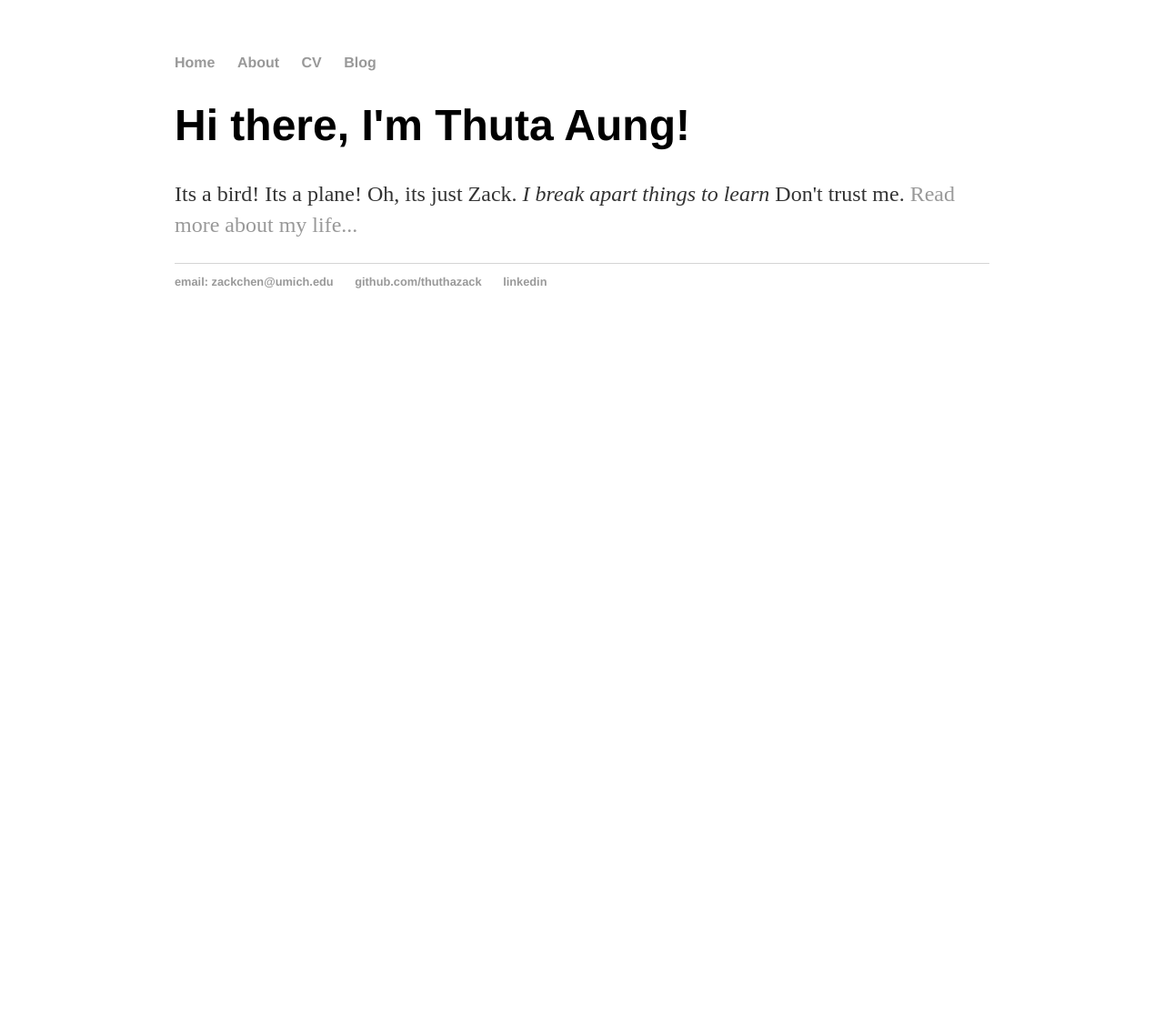
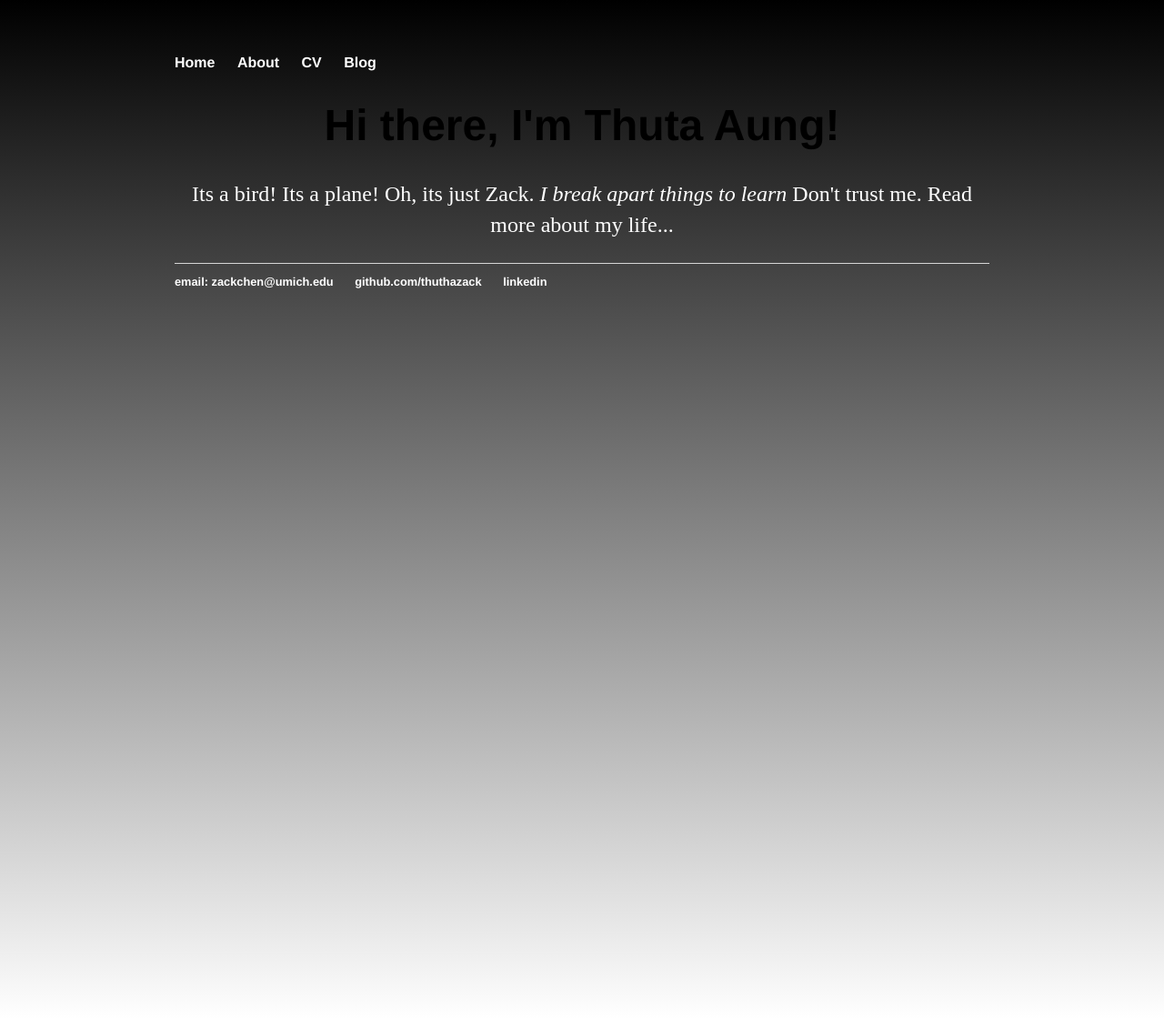
Before and after one commit to thuthazack/thuthazack.github.io, a Jekyll site: the page built from index.html, in a window 1280 px wide. Shown: the whole page at 91% size. Built offline with Jekyll 4.4.1, drawn with Linux system fonts in a browser that asks for light colours; before the commit the page ends 900 px from its top, so only the background shows below that.

Commit message:
modified background css, and added gem files for local updates

```diff
--- /dev/null
+++ b/Gemfile
@@ -0,0 +1,2 @@
+source 'https://rubygems.org'
+gem 'github-pages', group: :jekyll_plugins
--- a/_layouts/default.html
+++ b/_layouts/default.html
@@ -1,15 +1,14 @@
 <!DOCTYPE html>
 	<html>
-		<head><center>
+		<head>
 			<title>
 				{{ page.title }}
 
 			</title>
-			</center>
 			<!-- link to main stylesheet -->
 			<link rel="stylesheet" type="text/css" href="/css/main.css">
 		</head>
-		<body>
+		<body bgcolor="#404040">
 			<nav>
 	    		<ul>
 	        		<li><a href="/">Home</a></li>
@@ -19,9 +18,9 @@
 	    		</ul>
 			</nav>
 			<div class="container">
-
+			<center>
 			{{ content }}
-
+		</center>
 			</div><!-- /.container -->
 			<footer>
 	    		<ul>
--- a/css/main.css
+++ b/css/main.css
@@ -1,6 +1,9 @@
 body {
     margin: 60px auto;
     width: 70%;
+    height: 1000px;
+    background-color: black; /* For browsers that do not support gradients */
+    background-image: linear-gradient(black, white); /* Standard syntax (must be last) */
 }
 nav ul, footer ul {
     font-family:'Helvetica', 'Arial', 'Sans-Serif';
@@ -14,7 +17,7 @@ nav ul li, footer ul li {
 }
 a {
     text-decoration: none;
-    color: #999;
+    color: rgb(255, 255, 255);
 }
 a:hover {
     text-decoration: underline;
@@ -26,7 +29,7 @@ h1 {
 p {
     font-size: 1.5em;
     line-height: 1.4em;
-    color: #333;
+    color: rgb(255, 255, 255);
 }
 footer {
     border-top: 1px solid #d5d5d5;
```
Also changed, not shown: Gemfile.lock (added).
